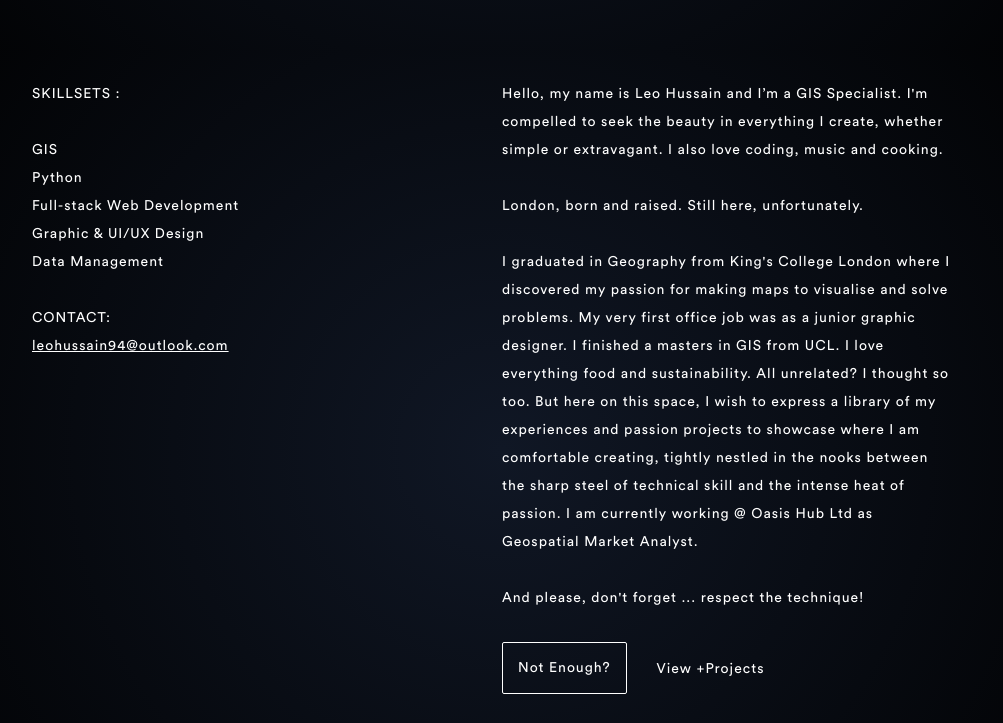
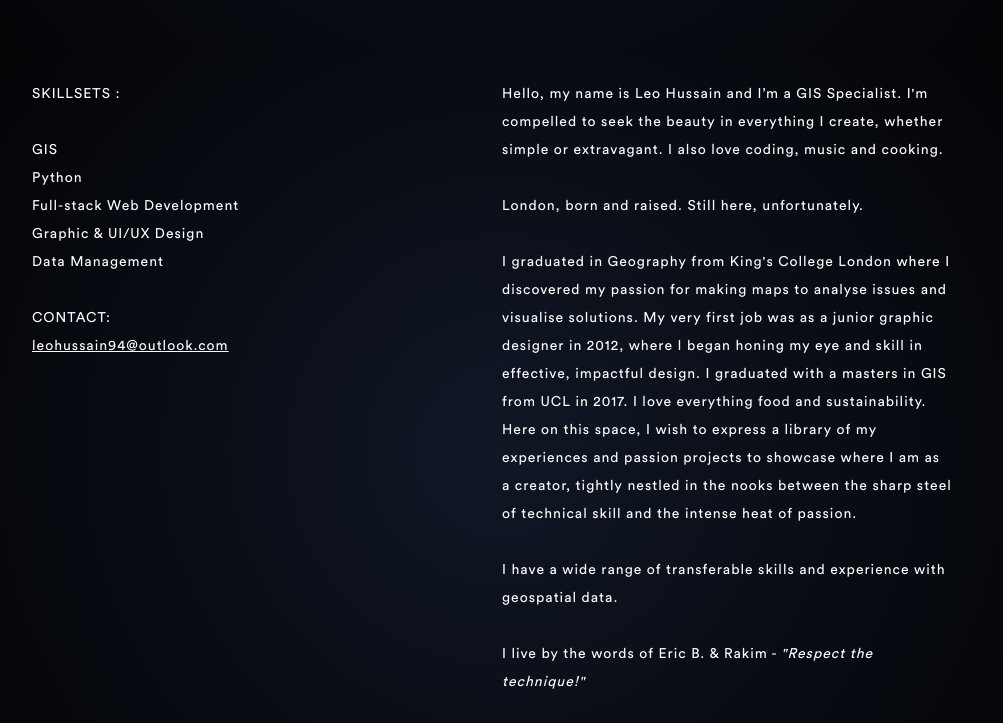
Before and after one commit to leohussain/leohussain.github.io, a plain HTML site: page about.html in a window 1280 px wide. Shown: the part 750-1473 px from the top of the page, without its empty margins (138-1141 px from the left). Drawn offline with nearby package versions, Linux system fonts and the light colour scheme; a script that the page names is missing.

Commit message:
Update about.html

```diff
--- a/about.html
+++ b/about.html
@@ -60,7 +60,7 @@
         <p class="p-about">SKILLSETS :<br><br>GIS<br>Python<br>Full-stack Web Development<br>Graphic &amp; UI/UX Design<br>Data Management<br><br>CONTACT:<br><a class="eml-protected" href="#">f19d949e9984828290989fc8c5b19e84859d9e9e9adf929e9c</a><span class="fontawesone"></span></p>
       </div>
       <div class="w-clearfix w-col w-col-6">
-        <p class="p-about">Hello, my name is Leo Hussain and I’m a GIS Specialist. I'm compelled to seek the beauty in everything I create, whether simple or extravagant. I also love coding, music and cooking.<br><br>London, born and raised. Still here, unfortunately. <br><br>I graduated in Geography from King's College London where I discovered my passion for making maps to visualise and solve problems. My very first office job was as a junior graphic designer. I finished a masters in GIS from UCL. I love everything food and sustainability. All unrelated? I thought so too. But here on this space, I wish to express a library of my experiences and passion projects to showcase where I am comfortable creating, tightly nestled in the nooks between the sharp steel of technical skill and the intense heat of passion. I am currently working @ Oasis Hub Ltd as Geospatial Market Analyst. <br><br>And please, don&#x27;t forget ... respect the technique!</p><a data-ix="showblock" class="submit-button w-button">Not Enough?</a><a href="project.html" class="submit-button secondary w-button">View +Projects</a></div>
+        <p class="p-about">Hello, my name is Leo Hussain and I’m a GIS Specialist. I'm compelled to seek the beauty in everything I create, whether simple or extravagant. I also love coding, music and cooking.<br><br>London, born and raised. Still here, unfortunately. <br><br>I graduated in Geography from King's College London where I discovered my passion for making maps to analyse issues and visualise solutions. My very first job was as a junior graphic designer in 2012, where I began honing my eye and skill in effective, impactful design. I graduated with a masters in GIS from UCL in 2017. I love everything food and sustainability. Here on this space, I wish to express a library of my experiences and passion projects to showcase where I am as a creator, tightly nestled in the nooks between the sharp steel of technical skill and the intense heat of passion. <br><br>I have a wide range of transferable skills and experience with geospatial data. <br><br>I live by the words of Eric B. & Rakim - <i>"Respect the technique!"</i></p><a data-ix="showblock" class="submit-button w-button">Not Enough?</a><a href="project.html" class="submit-button secondary w-button">View +Projects</a></div>
     </div>
   </div>
   <div class="foot-cont">
```
